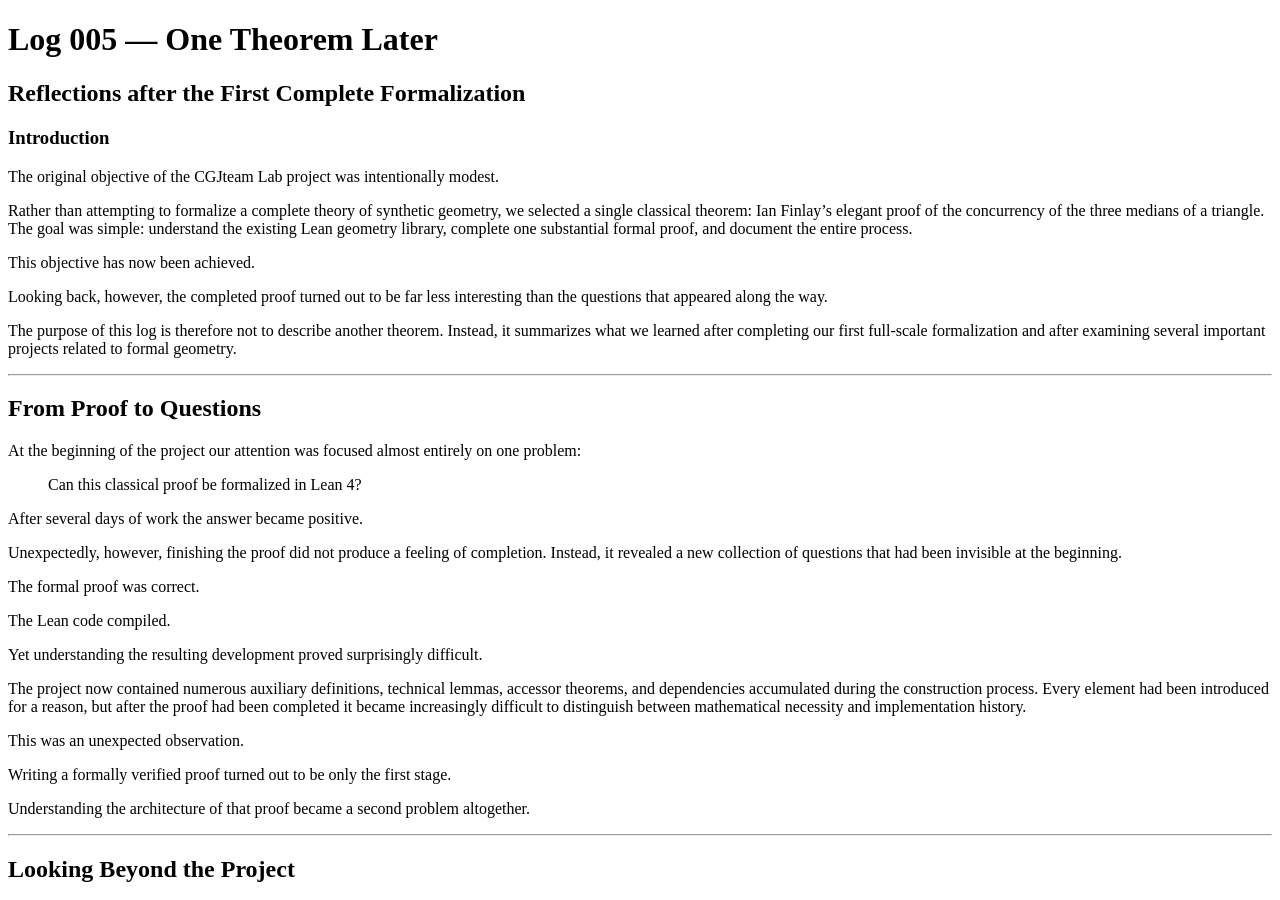
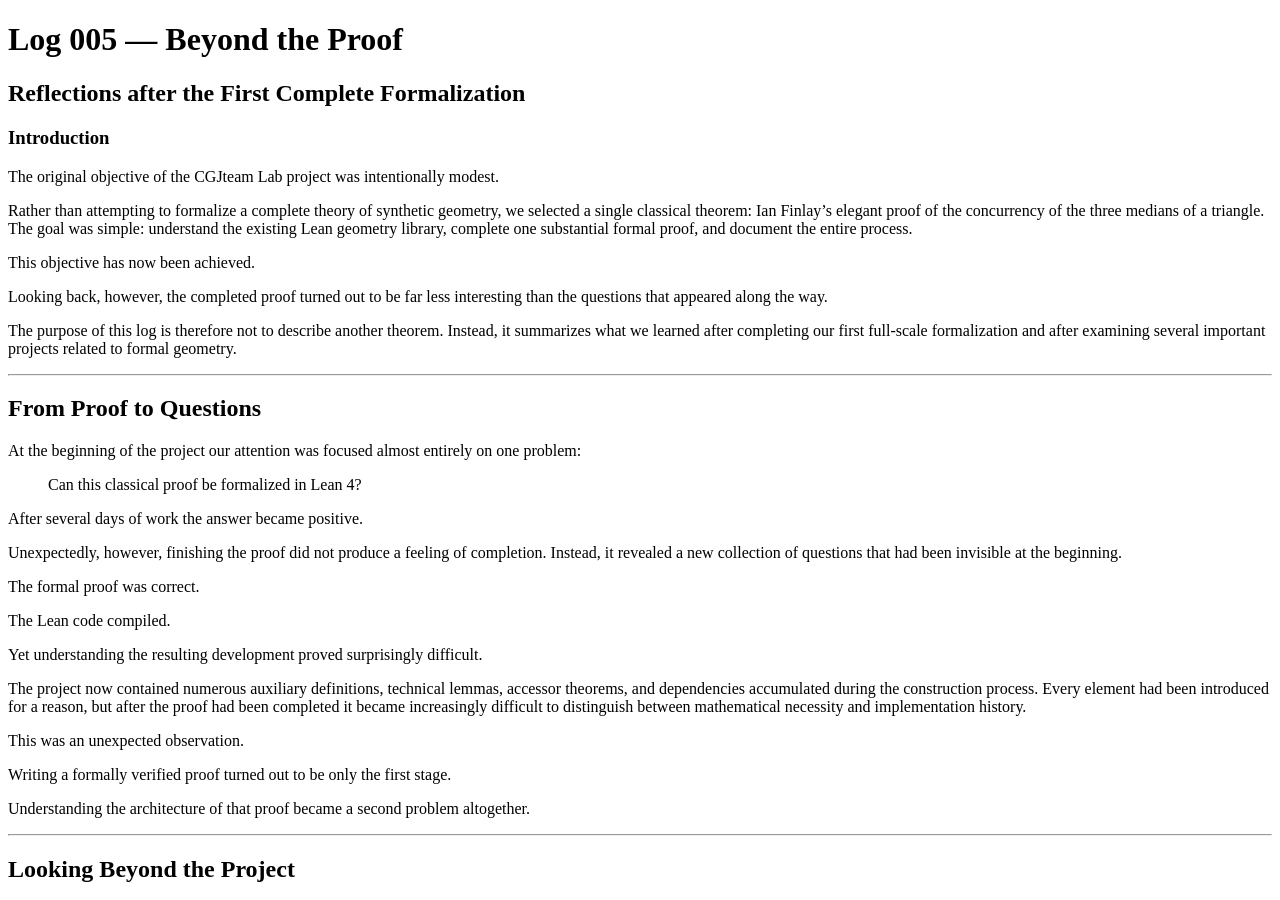
Before and after one commit to cgjteam/cgjteam.github.io, a Jekyll site: the page built from log-005.md, in a window 1280 px wide and 900 px high. Built offline with Jekyll 4.4.1, drawn with Linux system fonts in a browser that asks for light colours; comment, search, counter and statistics services are not loaded.

Commit message:
Update title and header in log-005.md

```diff
--- a/log-005.md
+++ b/log-005.md
@@ -1,10 +1,10 @@
 ---
 layout: default
-title: "Log 005 - One Theorem Later"
+title: "Log 005 - Beyond the Proof"
 date: 2026-07-16
 ---
 
-# Log 005 — One Theorem Later
+# Log 005 — Beyond the Proof
 
 ## Reflections after the First Complete Formalization
 
```
